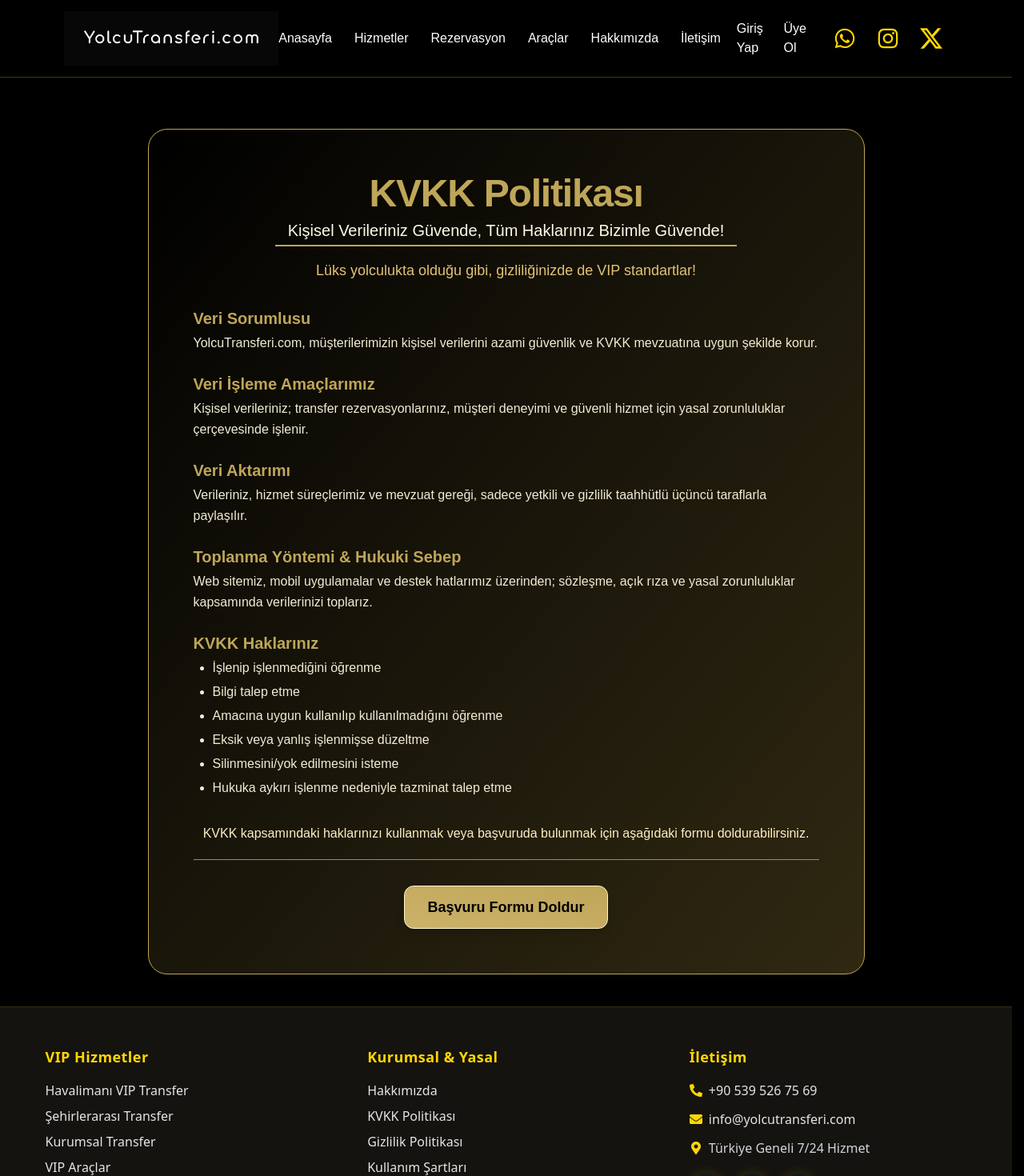
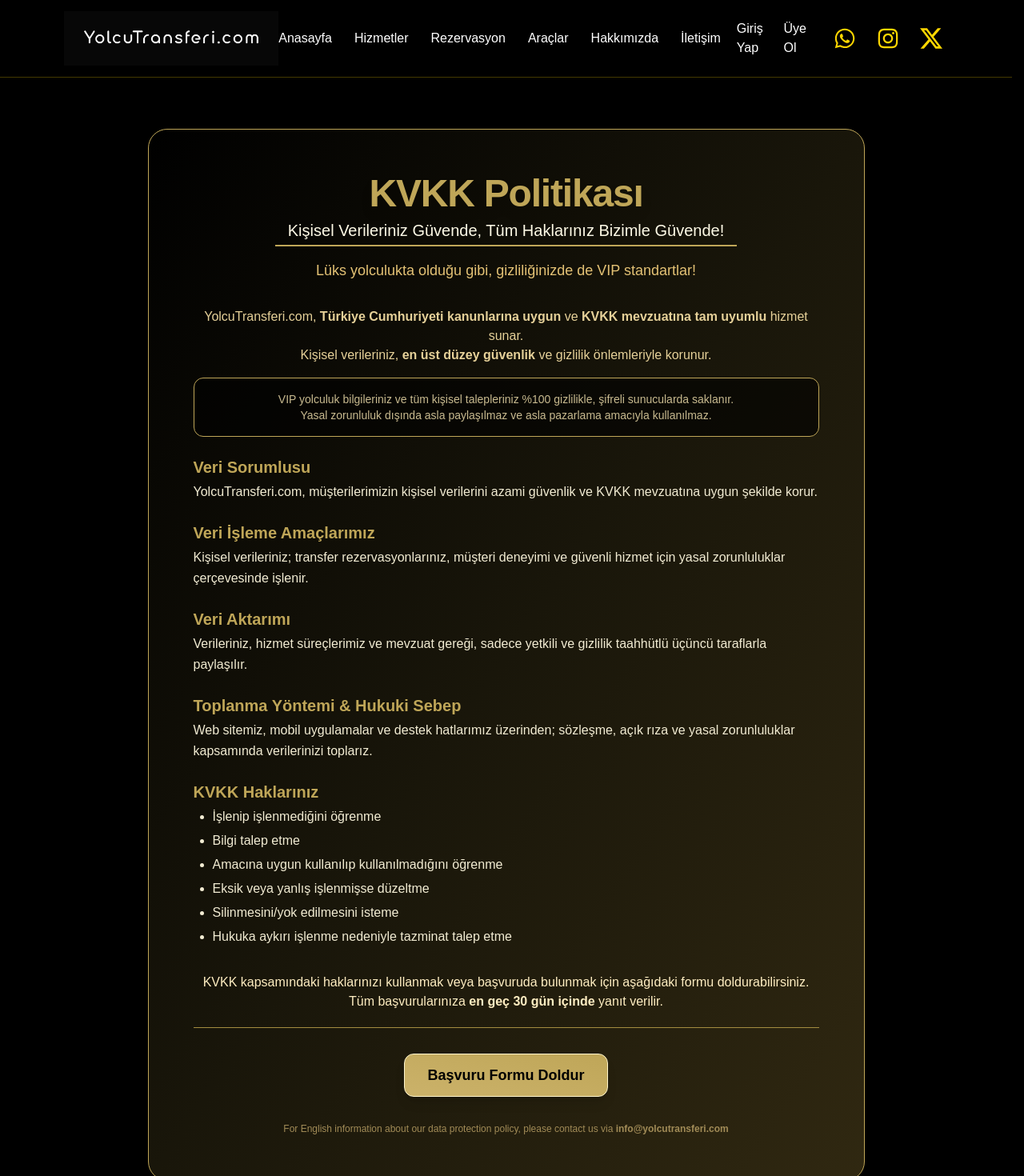
Before and after one commit to haliltayfur/yolcutransferi, a Next.js app: page /kvkk in a window 1280 px wide. Shown: the top 1470 px of the page at 80% size. Built offline with nearby package versions, Linux system fonts and the light colour scheme.

Commit message:
Update page.js

```diff
--- a/app/kvkk/page.js
+++ b/app/kvkk/page.js
@@ -5,6 +5,7 @@ export default function Kvkk() {
   return (
     <main className="flex justify-center items-center min-h-[90vh] bg-black">
       <section className="w-full max-w-4xl mx-auto bg-gradient-to-br from-black via-[#19160a] to-[#302811] border border-[#bfa658] rounded-3xl shadow-2xl p-8 md:p-14 mt-16 mb-10">
+        {/* VIP güvenlik ve kurumsal güven vurgusu */}
         <div className="mb-8">
           <h1 className="text-4xl md:text-5xl font-bold text-[#bfa658] tracking-tight drop-shadow-lg text-center mb-2">
             KVKK Politikası
@@ -19,6 +20,19 @@ export default function Kvkk() {
           </p>
         </div>
 
+        {/* Kurumsal ve yasal güven mesajı */}
+        <div className="mb-4 text-base text-[#e6d199] text-center font-medium">
+          YolcuTransferi.com, <b>Türkiye Cumhuriyeti kanunlarına uygun</b> ve <b>KVKK mevzuatına tam uyumlu</b> hizmet sunar.<br />
+          Kişisel verileriniz, <b>en üst düzey güvenlik</b> ve gizlilik önlemleriyle korunur.
+        </div>
+
+        {/* VIP gizlilik ve teknik güvenlik garantisi */}
+        <div className="mb-6 text-sm text-[#c9bb90] border border-[#bfa658] rounded-xl bg-black/60 p-4 text-center font-light">
+          VIP yolculuk bilgileriniz ve tüm kişisel talepleriniz %100 gizlilikle, şifreli sunucularda saklanır.<br />
+          Yasal zorunluluk dışında <b>asla paylaşılmaz</b> ve asla pazarlama amacıyla kullanılmaz.
+        </div>
+
+        {/* KVKK ana metin */}
         <div className="space-y-6 text-base text-[#f2ecd3] leading-relaxed font-light">
           <div>
             <h2 className="text-[#bfa658] font-semibold text-xl mb-1">Veri Sorumlusu</h2>
@@ -57,11 +71,13 @@ export default function Kvkk() {
           </div>
         </div>
 
-        {/* Butondan hemen önce bilgi cümlesi */}
+        {/* Form ve başvuru süreci açıklaması */}
         <div className="mt-8 text-base text-[#ffeec2] text-center font-medium">
-          KVKK kapsamındaki haklarınızı kullanmak veya başvuruda bulunmak için aşağıdaki formu doldurabilirsiniz.
+          KVKK kapsamındaki haklarınızı kullanmak veya başvuruda bulunmak için aşağıdaki formu doldurabilirsiniz. <br />
+          Tüm başvurularınıza <b>en geç 30 gün içinde</b> yanıt verilir.
         </div>
 
+        {/* Buton */}
         <div className="flex justify-center mt-5 border-t border-[#a38c40] pt-8">
           <Link
             href="/kvkk/form"
@@ -70,6 +86,11 @@ export default function Kvkk() {
             Başvuru Formu Doldur
           </Link>
         </div>
+
+        {/* İngilizce bilgi alanı (isteğe bağlı, kaldırılabilir) */}
+        <div className="mt-8 text-xs text-[#a18b57] text-center">
+          For English information about our data protection policy, please contact us via <b>info@yolcutransferi.com</b>
+        </div>
       </section>
     </main>
   );
```
